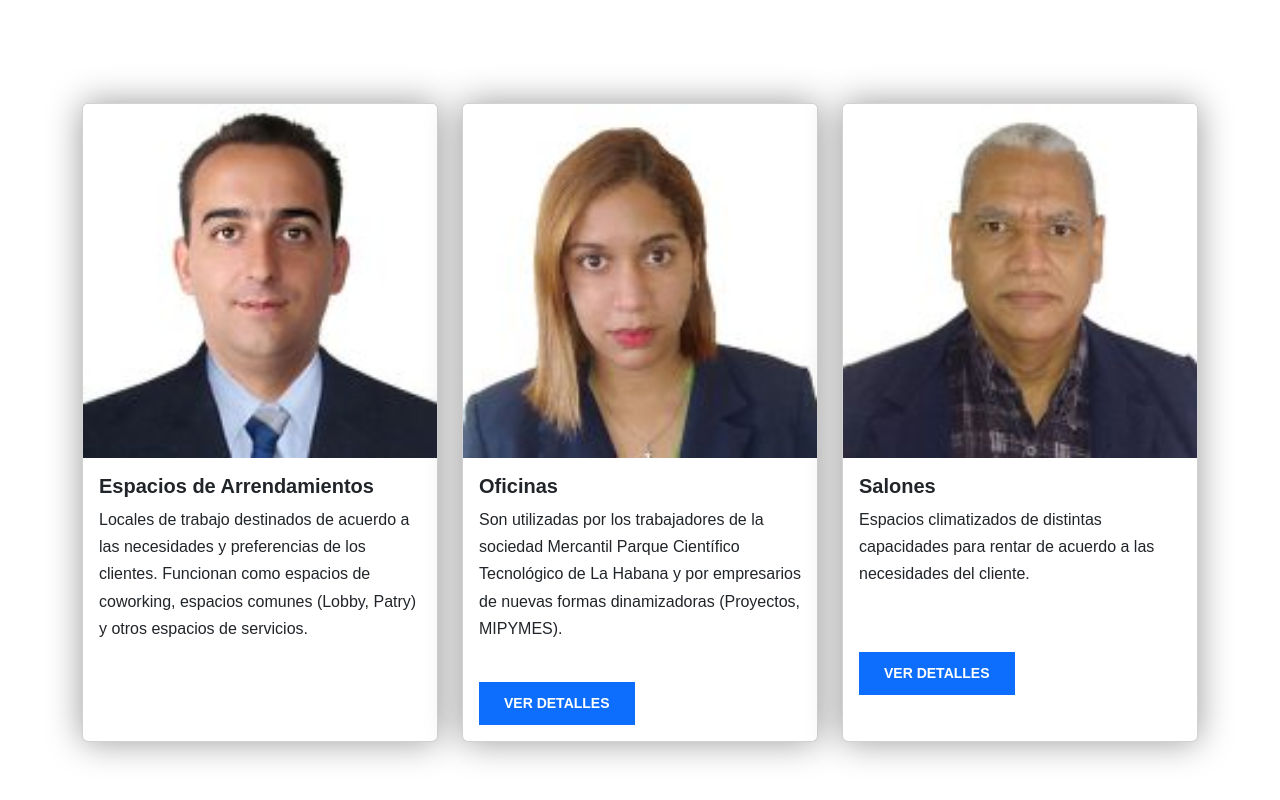
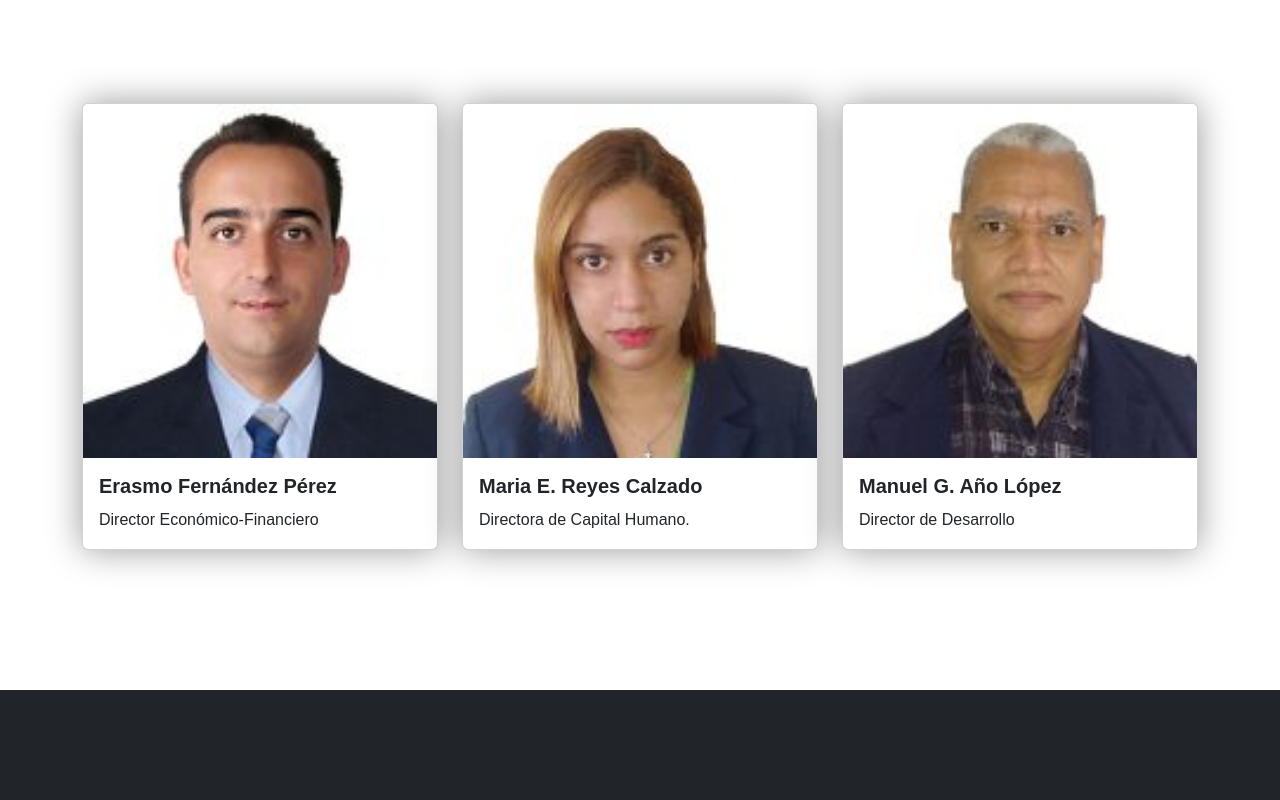
Before and after one commit to andyskzh/CANEC-SA-WEB, a plain HTML site: page index.html in a window 1280 px wide. Shown: the part 5077-5877 px from the top of the page. Drawn offline with nearby package versions, Linux system fonts and the light colour scheme.

Commit message:
arreglos

```diff
--- a/index.html
+++ b/index.html
@@ -307,8 +307,8 @@
                             <img src="img/hombre traje.jpg" class="card-img-top" alt="">
                         </div>
                         <div class="card-body">
-                            <h5 class="card-title">Espacios de Arrendamientos</h5>
-                            <p class="card-text">Locales de trabajo destinados de acuerdo a las necesidades y preferencias de los clientes. Funcionan como espacios de coworking, espacios comunes (Lobby, Patry) y otros espacios de servicios.</p>
+                            <h5 class="card-title">Erasmo Fernández Pérez</h5>
+                            <p class="card-text">Director Económico-Financiero</p>
 
                         </div>
                     </div>
@@ -319,9 +319,9 @@
                             <img src="img/Mary-150x150.jpg" class="card-img-top" alt="">
                         </div>
                         <div class="card-body">
-                            <h5 class="card-title">Oficinas</h5>
-                            <p class="card-text">Son utilizadas por los trabajadores de la sociedad Mercantil Parque Científico Tecnológico de La Habana y por empresarios de nuevas formas dinamizadoras (Proyectos, MIPYMES).</p>
-                            <a href="#" class="btn btn-primary mt-4">Ver Detalles</a>
+                            <h5 class="card-title">Maria E. Reyes Calzado</h5>
+                            <p class="card-text">Directora de Capital Humano.</p>
+
                         </div>
                     </div>
                 </div>
@@ -331,9 +331,9 @@
                             <img src="img/Manuel-150x150.jpg" class="card-img-top" alt="">
                         </div>
                         <div class="card-body">
-                            <h5 class="card-title">Salones</h5>
-                            <p class="card-text">Espacios climatizados de distintas capacidades para rentar de acuerdo a las necesidades del cliente.</p>
-                            <a href="#" class="btn btn-primary mt-5">Ver Detalles</a>
+                            <h5 class="card-title">Manuel G. Año López</h5>
+                            <p class="card-text">Director de Desarrollo</p>
+
                         </div>
                     </div>
                 </div>
@@ -350,7 +350,7 @@
                 <div class="row gy-5">
                     <div class="col-lg-3 col-sm-6">
                         <a href="">
-                            <img src="img/logo.svg" alt="">
+                            <img src="img/Mesa de trabajo 14.png" alt="">
                         </a>
                         <div class="line"></div>
                         <p>Siguenos en nuestras redes sociales</p>
--- a/styles.css
+++ b/styles.css
@@ -162,7 +162,7 @@ img {
 
 /* COUNTER */
 #counter {
-    background: linear-gradient(rgba(var(--c-brand-rgb), 0.8), rgba(var(--c-brand-rgb), 0.8)), url(img/Znqcyiyg.png);
+    background: linear-gradient(rgba(var(--c-brand-rgb), 0.8), rgba(var(--c-brand-rgb), 0.8)), url(img/imag-CANEC-4-1024x576-1.png);
     background-position: center;
     background-size: cover;
 
```
